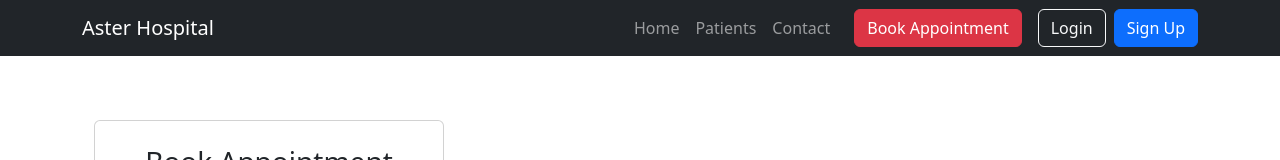
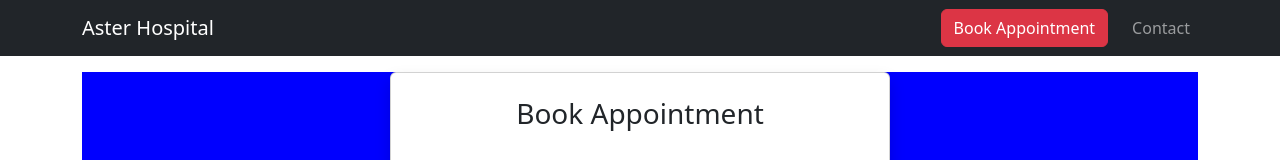
Before and after one commit to nikhildas017/aster-hos-proj, a React (Create React App) app in the folder aster-hos-proj/: page /bookappointment in a window 1280 px wide. Shown: the top 160 px of the page. Built offline with nearby package versions, Linux system fonts and the light colour scheme; no server answers.

Commit message:
feat: Update routing and enhance headers; implement GuestHeader and UserHeader components

```diff
--- a/aster-hos-proj/src/App.js
+++ b/aster-hos-proj/src/App.js
@@ -27,7 +27,7 @@ function App() {
         <Route path="/" element={<Layout />}>
           {/* Child Routes */}
           <Route index element={<Aster />} /> {/* Matches "/" */}
-          <Route path="login" element={<Register />} />
+          <Route path="login" element={<Login />} />
           <Route path="register" element={<Register />} />
           <Route path="home" element={<Home />} /> {/* Matches "/home" */}
           <Route path="bookappointment" element={<BookAppointment loggedInUserId={1} />} />
--- a/aster-hos-proj/src/Components/BookAppointment.jsx
+++ b/aster-hos-proj/src/Components/BookAppointment.jsx
@@ -1,32 +1,31 @@
 import { useState, useEffect } from "react";
 import { getDoctors, bookAppointment } from "../api/book";
 import 'bootstrap/dist/css/bootstrap.min.css';
+import "../styles/background.css"; // we'll define background here
 
 const BookAppointment = ({ loggedInUserId }) => {
-  const [doctors, setDoctors] = useState([]);  // list of doctors
-  const [name, setName] = useState("");        // patient name
-  const [email, setEmail] = useState("");      // patient email
-  const [mobile, setMobile] = useState("");    // patient mobile
-  const [gender, setGender] = useState("");    // patient gender
-  const [district, setDistrict] = useState(""); // patient district
-  const [date, setDate] = useState("");        // appointment date
-  const [test, setTest] = useState("");        // test name
-  const [selectedDoctor, setSelectedDoctor] = useState(""); // doctor ID
+  const [doctors, setDoctors] = useState([]);
+  const [name, setName] = useState("");
+  const [email, setEmail] = useState("");
+  const [mobile, setMobile] = useState("");
+  const [gender, setGender] = useState("");
+  const [district, setDistrict] = useState("");
+  const [date, setDate] = useState("");
+  const [test, setTest] = useState("");
+  const [selectedDoctor, setSelectedDoctor] = useState("");
 
-    useEffect(() => {
-      getDoctors()
-        .then((res) => setDoctors(res.data))  // save doctors list in state
-        .catch((err) => console.error("Error fetching doctors:", err));
-    }, []);
+  useEffect(() => {
+    getDoctors()
+      .then((res) => setDoctors(res.data))
+      .catch((err) => console.error("Error fetching doctors:", err));
+  }, []);
 
-    const handleSubmit = () => {
-    // Validate required fields
+  const handleSubmit = () => {
     if (!name || !email || !mobile || !gender || !district || !date || !test || !selectedDoctor) {
       alert("Please fill all fields");
       return;
     }
 
-    // Prepare data for POST
     const data = {
       name,
       email,
@@ -35,15 +34,13 @@ const BookAppointment = ({ loggedInUserId }) => {
       district,
       date,
       test,
-      doctor: selectedDoctor,  // doctor ID
-      user: loggedInUserId      // user ID from login
+      doctor: selectedDoctor,
+      user: loggedInUserId
     };
 
-    // Send data to backend
     bookAppointment(data)
       .then(() => {
         alert("Appointment booked successfully!");
-        // Reset form
         setName(""); setEmail(""); setMobile("");
         setGender(""); setDistrict(""); setDate("");
         setTest(""); setSelectedDoctor("");
@@ -55,8 +52,9 @@ const BookAppointment = ({ loggedInUserId }) => {
   };
 
   return (
-    <div className="container mt-5">
-      <div className="card p-4">
+    <div className="d-flex justify-content-center align-items-center min-vh-100 book-bg">
+      {/* min-vh-100 = full viewport height */}
+      <div className="card p-4 shadow" style={{ maxWidth: "500px", width: "100%" }}>
         <h3 className="mb-4 text-center">Book Appointment</h3>
 
         {/* Patient Name */}
@@ -158,11 +156,12 @@ const BookAppointment = ({ loggedInUserId }) => {
         </div>
 
         {/* Submit Button */}
-        <button className="btn btn-primary" onClick={handleSubmit}>
+        <button className="btn btn-primary w-100" onClick={handleSubmit}>
           Book Appointment
         </button>
       </div>
     </div>
   );
 };
+
 export default BookAppointment;
--- /dev/null
+++ b/aster-hos-proj/src/Components/GuestHeader.jsx
@@ -0,0 +1,35 @@
+import { Navbar, Nav, Container, Button } from 'react-bootstrap';
+
+const GuestHeader = () => {
+  return (
+    <Navbar bg="dark" variant="dark" expand="lg" fixed="top">
+      <Container>
+        <Navbar.Brand href="/">Aster Hospital</Navbar.Brand>
+        <Navbar.Toggle aria-controls="guest-navbar-nav" />
+        <Navbar.Collapse id="guest-navbar-nav">
+          <Nav className="ms-auto align-items-center">
+            {/* Login Button */}
+            <Button
+              variant="outline-light"
+              className="ms-3"
+              href="/login"
+            >
+              Login
+            </Button>
+
+            {/* Sign Up Button */}
+            <Button
+              variant="primary"
+              className="ms-2"
+              href="/register"
+            >
+              Sign Up
+            </Button>
+          </Nav>
+        </Navbar.Collapse>
+      </Container>
+    </Navbar>
+  );
+};
+
+export default GuestHeader;
--- a/aster-hos-proj/src/Components/Layout.jsx
+++ b/aster-hos-proj/src/Components/Layout.jsx
@@ -1,7 +1,7 @@
 import { Outlet, useLocation } from 'react-router-dom';
-import Header from './Header';
+import GuestHeader from './GuestHeader';
+import UserHeader from './UserHeader';
 import Footer from './Footer';
-import Login from "./Login";
 import "../styles/background.css";
 
 const Layout = () => {
@@ -11,11 +11,16 @@ const Layout = () => {
     location.pathname === "/login" ||
     location.pathname === "/register";
 
+  const userPages = ["/home", "/bookappointment"];
+
   return (
     <>
-      {/* Background */}
       <div className={`d-flex flex-column min-vh-100 ${isModalOpen ? "blur" : ""}`}>
-        <Header />
+
+        {/* Show UserHeader only on Home page, else GuestHeader */}
+        {/* {location.pathname === "/home" ? <UserHeader /> : <GuestHeader />} */}
+
+        {userPages.includes(location.pathname) ? <UserHeader /> : <GuestHeader />}
 
         <main className="flex-grow-1 container mt-5 pt-4">
           <Outlet />
--- /dev/null
+++ b/aster-hos-proj/src/Components/UserHeader.jsx
@@ -0,0 +1,41 @@
+import { Navbar, Nav, Container, Button } from 'react-bootstrap';
+
+const UserHeader = ({ isAdminOrDoctor }) => {
+  return (
+    <Navbar bg="dark" variant="dark" expand="lg" fixed="top">
+      <Container>
+        <Navbar.Brand href="/">Aster Hospital</Navbar.Brand>
+        <Navbar.Toggle aria-controls="user-navbar-nav" />
+        <Navbar.Collapse id="user-navbar-nav">
+          <Nav className="ms-auto align-items-center">
+
+            {/* Book Appointment */}
+            <Button
+              variant="danger"
+              className="ms-3"
+              href="/bookappointment"
+            >
+              Book Appointment
+            </Button>
+
+            {/* Contact */}
+            <Nav.Link href="/contact" className="ms-3">
+              Contact
+            </Nav.Link>
+
+            {/* Optional: Home / Patients for Admin or Doctor */}
+            {isAdminOrDoctor && (
+              <>
+                <Nav.Link href="/home" className="ms-3">Home</Nav.Link>
+                <Nav.Link href="/patients" className="ms-3">Patients</Nav.Link>
+              </>
+            )}
+
+          </Nav>
+        </Navbar.Collapse>
+      </Container>
+    </Navbar>
+  );
+};
+
+export default UserHeader;
--- a/aster-hos-proj/src/styles/background.css
+++ b/aster-hos-proj/src/styles/background.css
@@ -65,3 +65,12 @@
   font-size: 22px;
   cursor: pointer;
 }
+
+/* Book appointment page background */
+.book-bg {
+  /* background-image: url('../assets/asterhospital.png'); */
+  background-color: blue;
+  background-size: cover;
+  background-position: center;
+  background-repeat: no-repeat;
+}
```
Also changed, not shown: 1 other file (tests, documents, lock files or other folders).
